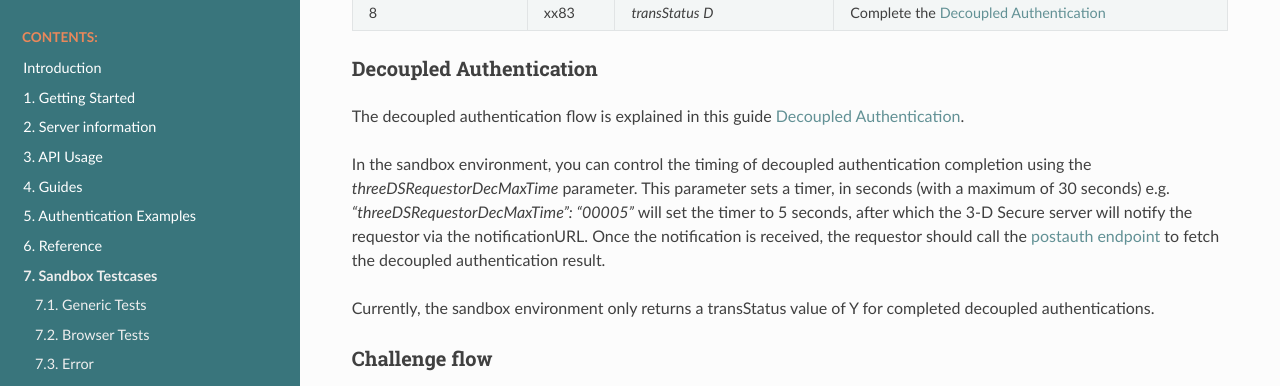
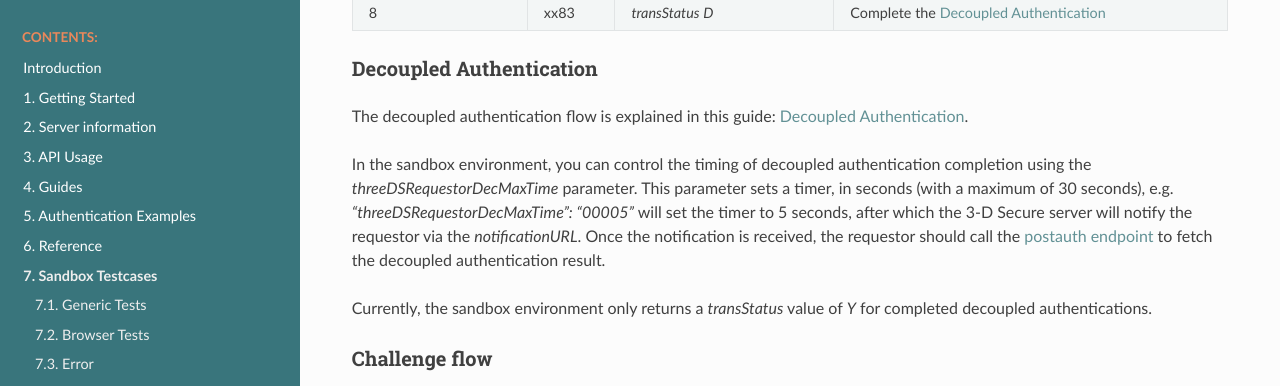
Before and after one commit to clearhaus/3DSv2-api-documentation, a Sphinx documentation site: the page built from source/sandbox.rst, in a window 1280 px wide and 900 px high, scrolled down 1940 px. Shown: the part 151-537 px from the top of the window. Built offline with Sphinx 7.4.7 and the Read the Docs theme 2.0.0, drawn with Linux system fonts in a browser that asks for light colours.

Commit message:
Apply suggestions from code review
Co-authored-by: Martin Toft Bay <mt@clearhaus.com>

```diff
--- a/source/sandbox.rst
+++ b/source/sandbox.rst
@@ -173,15 +173,14 @@ Read :ref:`Auth usage <auth-usage>` to understand the flow.
 
 Decoupled Authentication
 -------------------------
-The decoupled authentication flow is explained in this guide :ref:`Decoupled Authentication <3ds_decoupled_authentication>`.
-
+The decoupled authentication flow is explained in this guide: :ref:`Decoupled Authentication <3ds_decoupled_authentication>`.
 
 In the sandbox environment, you can control the timing of decoupled authentication completion using the `threeDSRequestorDecMaxTime` parameter.
-This parameter sets a timer, in seconds (with a maximum of 30 seconds) e.g. `"threeDSRequestorDecMaxTime": "00005"` will set the timer to 5 seconds,
-after which the 3-D Secure server will notify the requestor via the notificationURL.
+This parameter sets a timer, in seconds (with a maximum of 30 seconds), e.g. `"threeDSRequestorDecMaxTime": "00005"` will set the timer to 5 seconds,
+after which the 3-D Secure server will notify the requestor via the `notificationURL`.
 Once the notification is received, the requestor should call the :ref:`postauth endpoint <postauth-usage>` to fetch the decoupled authentication result.
 
-Currently, the sandbox environment only returns a transStatus value of Y for completed decoupled authentications.
+Currently, the sandbox environment only returns a `transStatus` value of `Y` for completed decoupled authentications.
 
 Challenge flow
 ---------------
```
